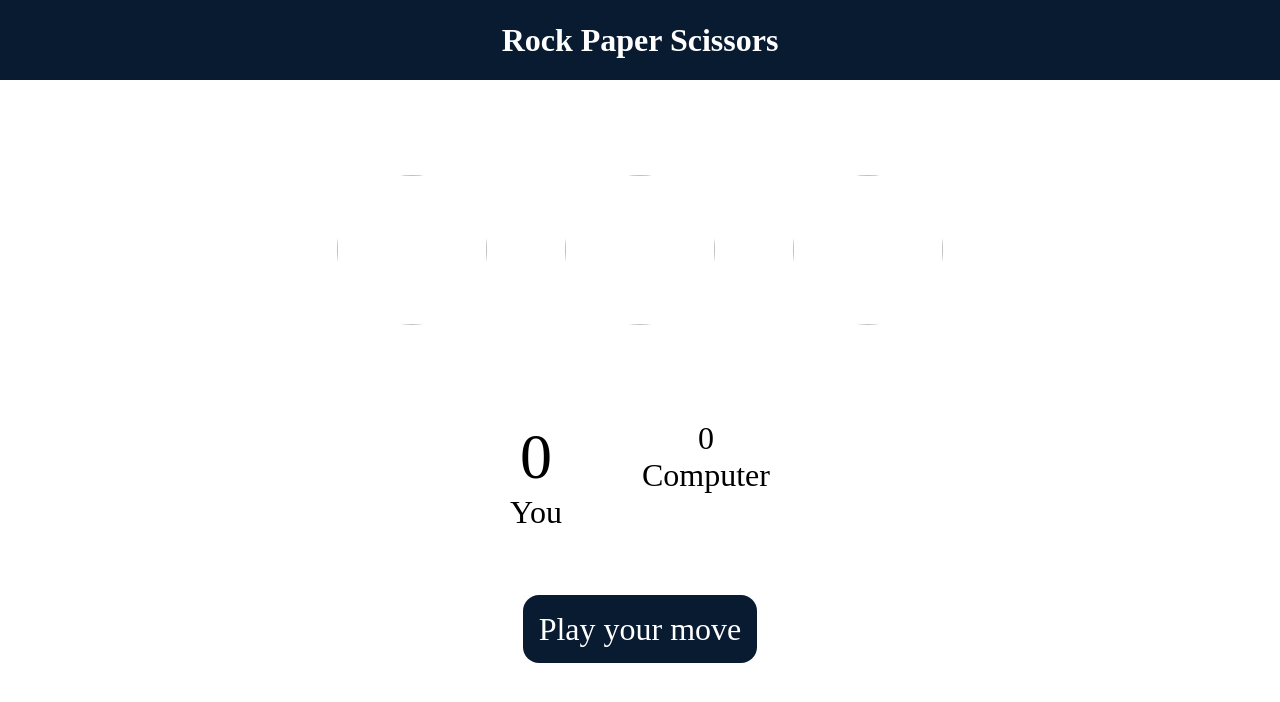
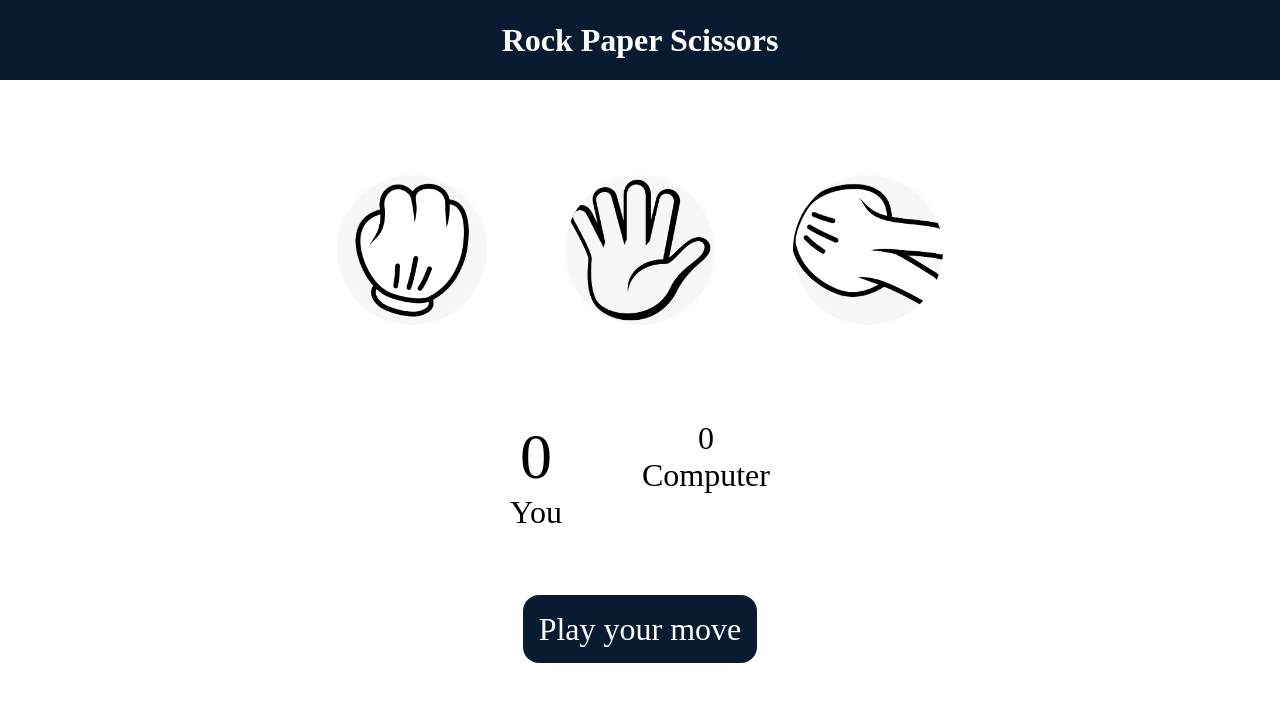
Before and after one commit to Ashishverma654/Stone_Paper_Scissor_Game, a plain HTML site: page index.html in a window 1280 px wide. Drawn offline with Linux system fonts and the light colour scheme.

Commit message:
Update index.html
photos problem solved

```diff
--- a/index.html
+++ b/index.html
@@ -12,15 +12,15 @@
     <div class="choices">
 
         <div class="choice" id="rock">
-            <img src="./images/rock.png">
+            <img src="rock.png">
         </div>
 
         <div class="choice" id="paper">
-            <img src="./images/paper.jpeg">
+            <img src="paper.jpeg">
         </div>
 
         <div class="choice" id="scissors">
-            <img src="./images/scissors.png">
+            <img src="scissors.png">
         </div>
 
     </div>
```
